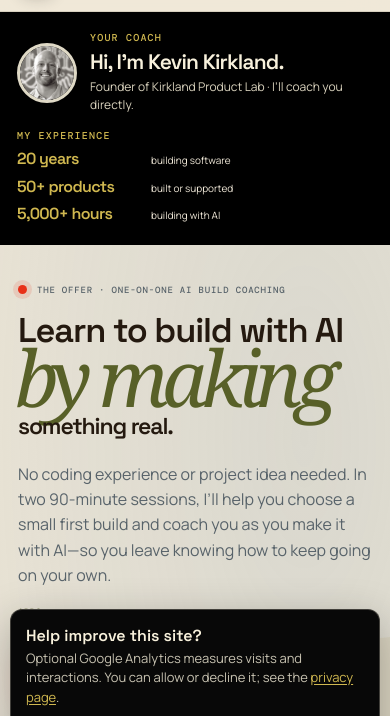
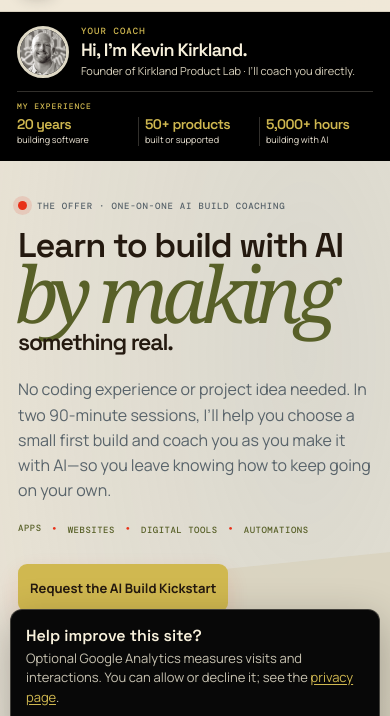
Before and after one commit to Maverick1o/KPL, a plain HTML site: page index.html in a window 390 px wide. Shown: the part 59-775 px from the top of the page. Drawn offline with nearby package versions, Linux system fonts and the light colour scheme.

Commit message:
Compact homepage coach banner on mobile

```diff
--- a/index.html
+++ b/index.html
@@ -76,7 +76,7 @@
 }
     </script>
     <link rel="icon" href="assets/kpl-icon.png" />
-    <link rel="stylesheet" href="styles.css?v=kpl-responsive-20261112" />
+    <link rel="stylesheet" href="styles.css?v=kpl-home-coach-mobile-20261112" />
     <script type="module" src="site.js?v=kpl-gift-form-20261112"></script>
   </head>
   <body data-page="home"><div id="site">
--- a/styles.css
+++ b/styles.css
@@ -2309,22 +2309,25 @@
   .title-follow { font-size: clamp(24px,5vw,30px); }
 }
 @media (max-width: 520px) {
-  .coach-layout { width: calc(100% - 34px); gap: 15px; }
-  .coach-intro { gap: 13px; }
-  .coach-photo { width: 60px; height: 60px; flex-basis: 60px; }
-  .coach-role { font-size: 12px; }
-  .proof-label { margin-bottom: 8px; }
-  .proof-grid { grid-template-columns: 1fr; gap: 8px; }
+  .coach-layout { width: calc(100% - 34px); gap: 12px; padding-block: 14px; }
+  .coach-intro { gap: 12px; }
+  .coach-intro > div { min-width: 0; }
+  .coach-photo { width: 52px; height: 52px; flex-basis: 52px; }
+  .coach-kicker { margin-bottom: 3px; font-size: 9px; }
+  .coach-name { font-size: 18px; }
+  .coach-role { margin-top: 3px; font-size: 11px; line-height: 1.35; }
+  .proof-wrap { padding-top: 9px; border-top: 1px solid rgba(248,241,220,.2); }
+  .proof-label { margin-bottom: 6px; font-size: 8px; }
+  .proof-grid { grid-template-columns: repeat(3,minmax(0,1fr)); gap: 7px; }
   .coach-strip .proof-item, .coach-strip .proof-item:first-child {
-    display: grid;
-    grid-template-columns: minmax(126px,max-content) minmax(0,1fr);
-    align-items: baseline;
-    gap: 8px;
-    padding: 0;
-    border: 0;
+    display: block;
+    min-width: 0;
+    padding: 0 6px;
+    border-left: 1px solid rgba(248,241,220,.2);
   }
-  .proof-value { font-size: 16px; white-space: normal; }
-  .proof-description { font-size: 10px; }
+  .coach-strip .proof-item:first-child { padding-left: 0; border-left: 0; }
+  .proof-value { margin-bottom: 3px; font-size: clamp(12px,3.6vw,14px); line-height: 1.05; }
+  .proof-description { font-size: 9px; line-height: 1.25; }
   .home-hero .hero-grid { width: calc(100% - 36px); row-gap: 27px; padding: 40px 0 46px; }
   .home-hero .eyebrow { align-items: flex-start; margin-bottom: 17px; font-size: 9px; letter-spacing: .09em; }
   .title-lead { font-size: clamp(34px,8.8vw,40px); white-space: normal; }
@@ -2340,6 +2343,11 @@
   .availability-badge { top: -29px; right: -8px; width: 104px; }
   .availability-badge-spark { font-size: 18px; }
   .availability-badge-label { font-size: 10px; }
+}
+
+@media (max-width: 350px) {
+  .coach-layout { width: calc(100% - 28px); }
+  .coach-strip .proof-item { padding-inline: 4px; }
 }
 .privacy-hero { padding-block: 74px; }
 .privacy-hero h1 { margin-bottom: 14px; }
```
Also changed, not shown: about.html (+1 -1 lines), app-building.html (+1 -1 lines), booking.html (+1 -1 lines), contact.html (+1 -1 lines), gift.html (+1 -1 lines), pricing.html (+1 -1 lines), privacy.html (+1 -1 lines), student-coaching.html (+1 -1 lines), website-building.html (+1 -1 lines).
